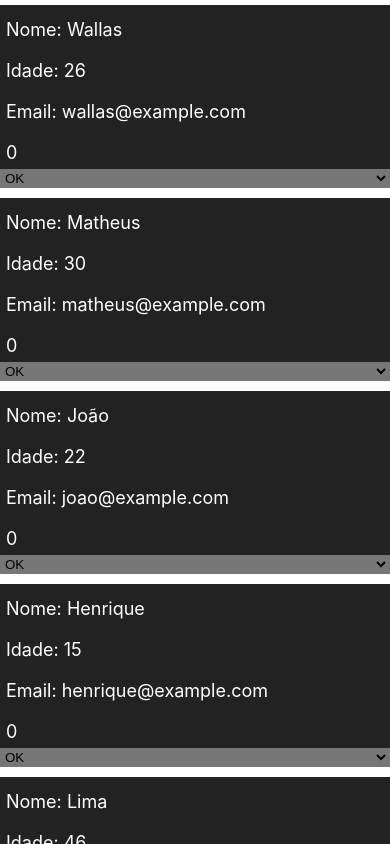
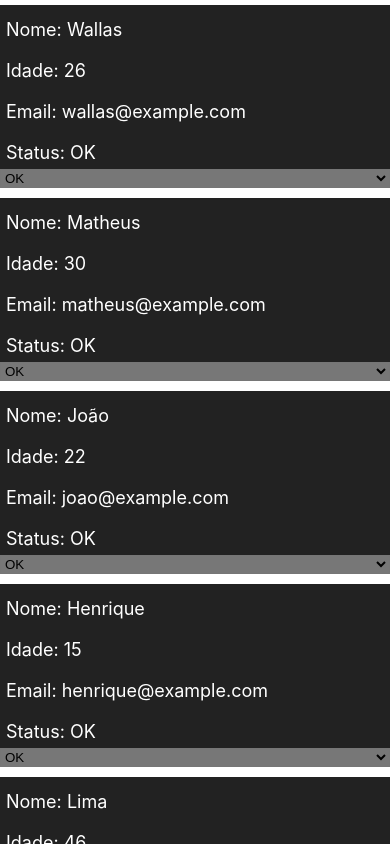
Before and after one commit to YanWallas/curso-react-native, a React Native app in the folder myapp/: screen / in a window 390 px wide. Built offline with nearby package versions, Linux system fonts and the light colour scheme.

Commit message:
Picker renderização Dinamica

```diff
--- a/myapp/src/Pessoas/index.js
+++ b/myapp/src/Pessoas/index.js
@@ -8,27 +8,34 @@ class Pessoas extends Component {
     super(props);
     this.state = {
       status: 0,
-
+      statusAll: [
+        {key: 1, nome: "OK"},
+        {key: 2, nome: "Em Andamento"},
+        {key: 3, nome: "Finalizado"}
+      ]
     };
 
   }
 
   render() {
+
+    let statusItem = this.state.statusAll.map((v,k) => {
+      return <Picker.Item key={k} value={k} label={v.nome}/>
+    })
+
     return (
       <View style={styles.areaPessoa}>
         <Text style={styles.textPessoa}>Nome: {this.props.data.name}</Text>
         <Text style={styles.textPessoa}>Idade: {this.props.data.idade}</Text>
         <Text style={styles.textPessoa}>Email: {this.props.data.email}</Text>
-        <Text style={{color: '#FFF', fontSize: 18, padding: 6, marginTop: 8}}>{this.state.status}</Text>
+        <Text style={{color: '#FFF', fontSize: 18, padding: 6, marginTop: 8}}>Status: {this.state.statusAll[this.state.status].nome}</Text>
 
         <Picker
           selectedValue={this.state.status}
           onValueChange={(itemValue, itemIndex) => this.setState({status: itemValue})}
           style={styles.picker}
         >
-          <Picker.Item key={1} value={1} label="OK"/>
-          <Picker.Item key={2} value={2} label="Em Andamento"/>
-          <Picker.Item key={3} value={3} label="Finalizado"/>
+         {statusItem}
         </Picker>
       </View>
     );
```
